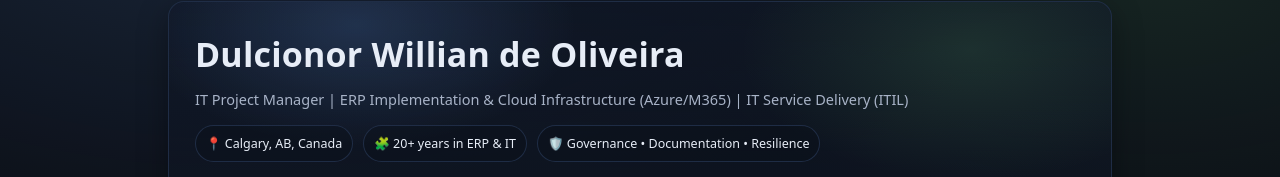
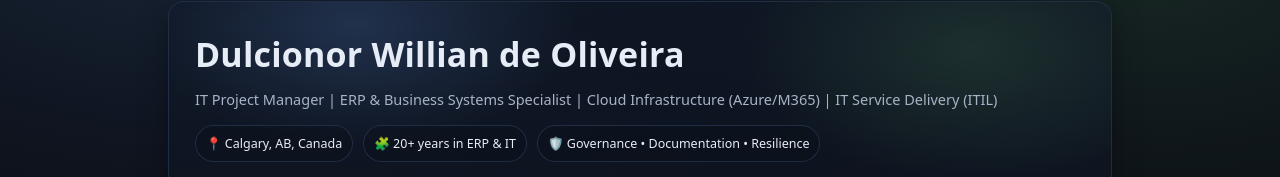
Before and after one commit to dulcionorwillian/dulcionorwillian.github.io, a plain HTML site: page index.html in a window 1280 px wide. Shown: the part 111-288 px from the top of the page. Drawn offline with Linux system fonts and the light colour scheme.

Commit message:
Update index.html

```diff
--- a/index.html
+++ b/index.html
@@ -217,7 +217,7 @@ function togglePhone() {
     <section class="hero">
       <h1>Dulcionor Willian de Oliveira</h1>
       <p class="subtitle">
-        IT Project Manager | ERP Implementation & Cloud Infrastructure (Azure/M365) | IT Service Delivery (ITIL)
+        IT Project Manager | ERP & Business Systems Specialist | Cloud Infrastructure (Azure/M365) | IT Service Delivery (ITIL)
       </p>
 
       <div class="meta">
```
